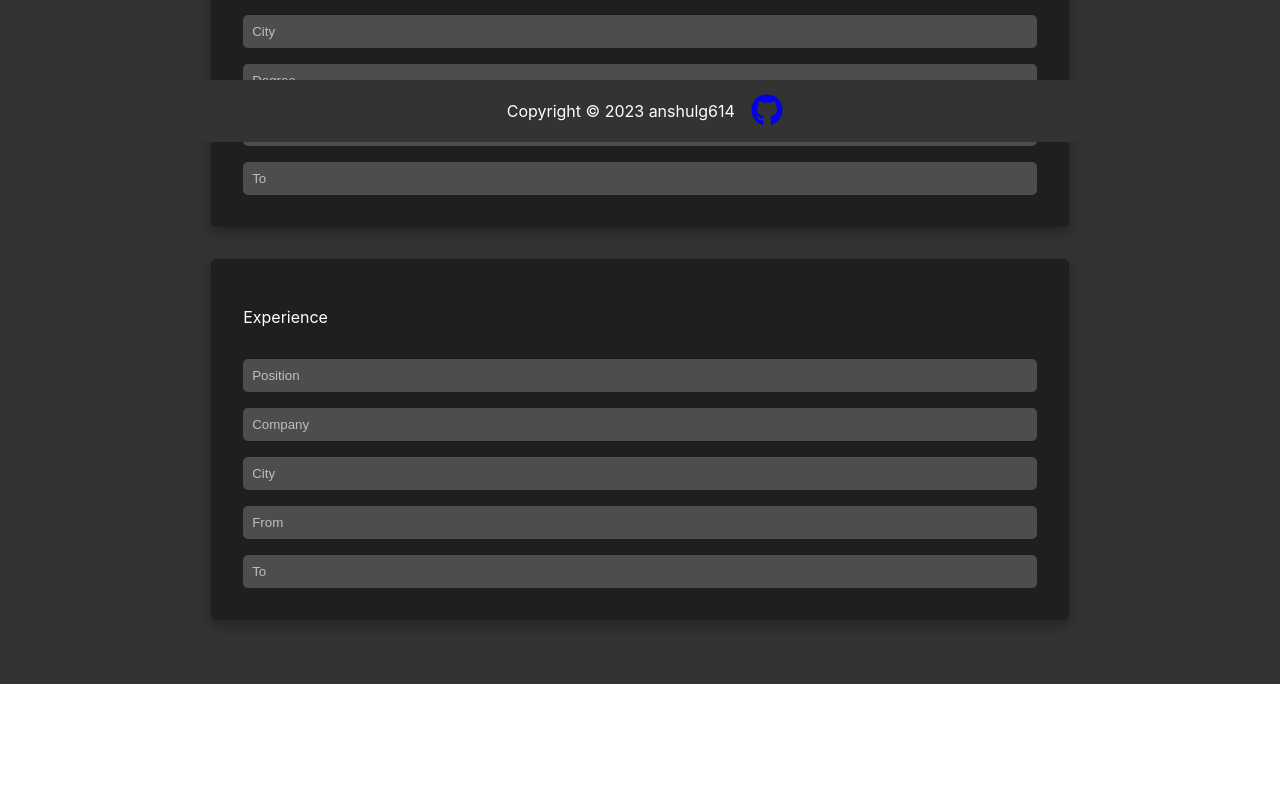
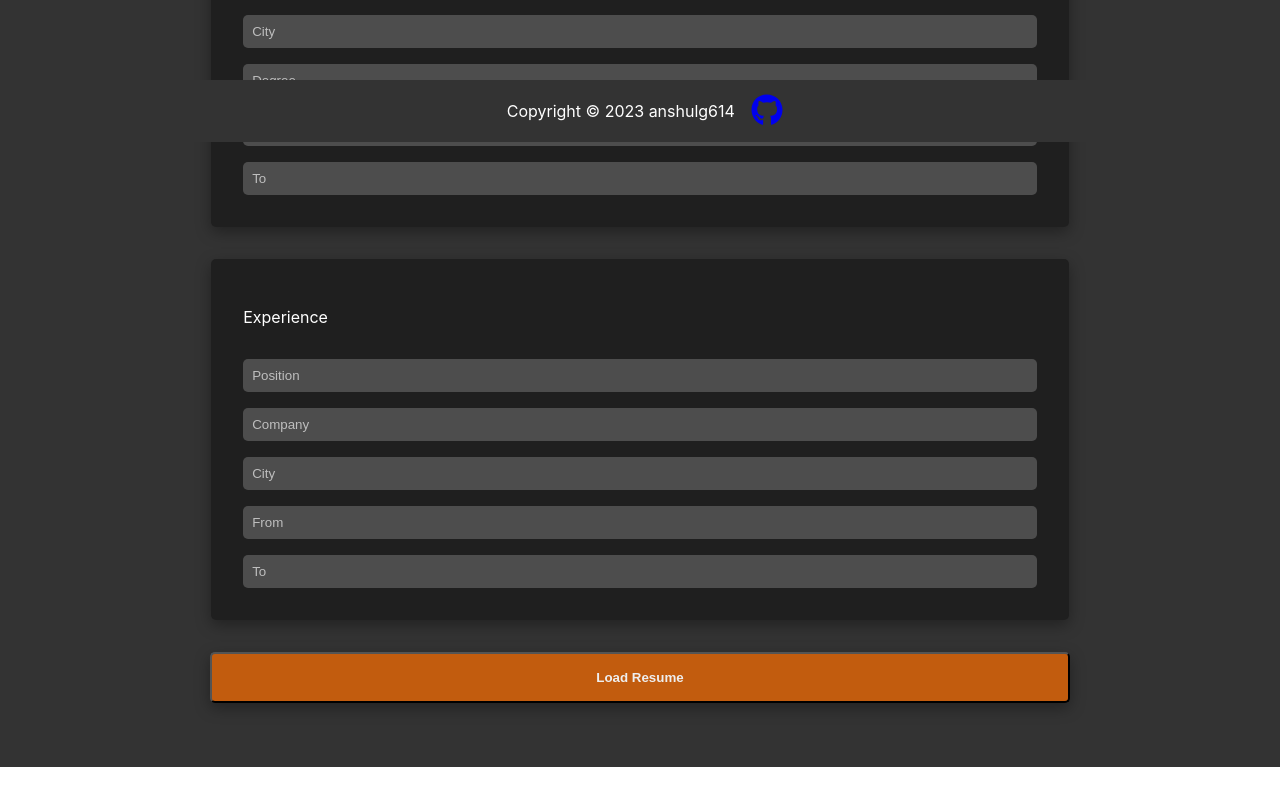
Before and after one commit to anshulg614/Resume-Generator, a React (Create React App) app: page / in a window 1280 px wide. Shown: the part 658-1457 px from the top of the page. Before the commit the page ends 1374 px from the top, so only its background shows below. Built offline with nearby package versions, Linux system fonts and the light colour scheme.

Commit message:
added load resume button, no functionality yet

```diff
--- a/src/components/Main.js
+++ b/src/components/Main.js
@@ -10,6 +10,7 @@ const Main = () => {
       <Personal />
       <Education />
       <Experience />
+      <ButtonWrapper>Load Resume</ButtonWrapper>
     </MainWrapper>
   );
 };
@@ -31,4 +32,23 @@ const MainWrapper = styled.main`
   }
 `;
 
+const ButtonWrapper = styled.button`
+  padding: 1rem;
+  border-radius: 5px;
+  font-weight: bold;
+  width: 227.5mm;
+  box-shadow: rgba(0, 0, 0, 0.35) 0px 5px 15px;
+
+  background-color: #c25c0e;
+  color: #eee;
+
+  &:hover {
+    background-color: #b14b0d;
+  }
+
+  &:active {
+    background-color: #a03a0c;
+  }
+`;
+
 export default Main;
```
Also changed, not shown: src/App.js (+4 -4 lines).
